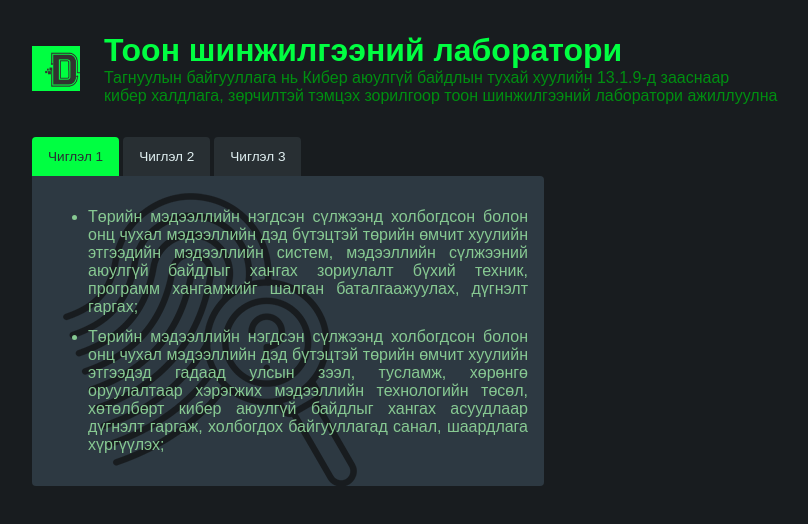
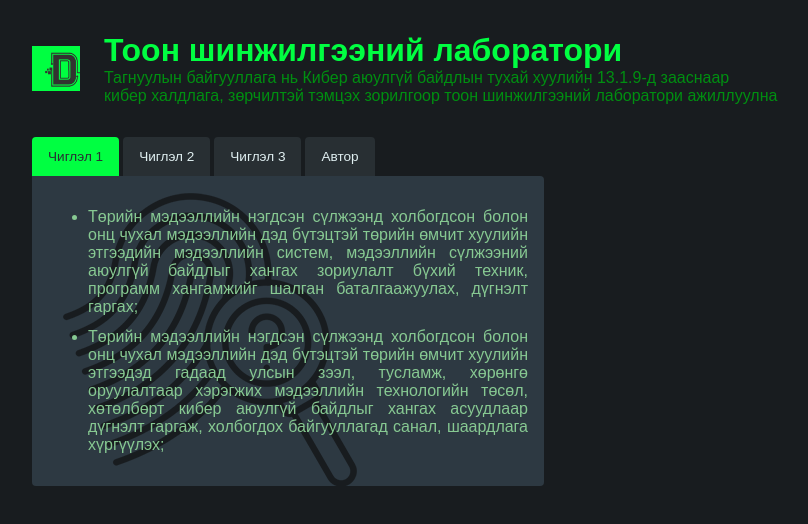
Before and after one commit to xapbaatar/df, a website built with Parcel: page index.html in a window 1280 px wide. Both pictures are taken after a click on the button "Чиглэл 1". Shown: the whole page, without its empty margins (0-808 px from the left). Built offline with nearby package versions, Linux system fonts and the light colour scheme.

Commit message:
new file:   .cache/04/eda49ed3159c1c562ee9cceb9655f6.json 	new file:   .cache/76/d362599d66105476a8723247b7a37e.json 	new file:   .cache/78/9929c6ca8a61f32834dd1f14eac64a.json 	new file:   .cache/99/053ca04f5839a6e78aef64b53bc34f.json 	new file:   .cache/c4/5cf21cdc0bbf8ab44a3cc709336191.json 	new file:   .gitignore 	new file:   dist/df.04829813.js 	new file:   dist/df.04829813.js.map 	new file:   dist/fingerprint.495149be.png 	new file:   dist/index.html 	new file:   dist/logo.c8ea533f.png 	new file:   dist/style.a247e7fa.css 	new file:   dist/style.a247e7fa.css.map 	modified:   index.html 	modified:   index.js 	new file:   package-lock.json

```diff
--- a/index.html
+++ b/index.html
@@ -21,6 +21,7 @@
         <button id="btn-why-react" class="active">Чиглэл 1</button>
         <button id="btn-core-features">Чиглэл 2</button>
         <button id="btn-resources">Чиглэл 3</button>
+        <button id="btn-about">Автор</button>
       </menu>
       <div id="tab-content"></div>
     </div>
--- a/index.js
+++ b/index.js
@@ -8,12 +8,16 @@ const content = [
        ],
     [
       "Кибер халдлага зөрчилтэй тэмцэх Үндэсний төвийн кибер халдлага, зөрчил, хортой кодын шинжилгээ хийх үйл ажиллагаанд дэмжлэг үзүүлэх"
+    ],
+    [
+      "Зохиогч Б.Чинзоригт"
     ]
   ];
 
   const btnWhyReact = document.getElementById("btn-why-react");
   const btnCoreFeature = document.getElementById("btn-core-features");
   const btnResources = document.getElementById("btn-resources");
+  const btnAbout = document.getElementById("btn-about");
   const tabContent = document.getElementById("tab-content");
 
   function displayContent(items) {
@@ -32,6 +36,7 @@ const content = [
     btnWhyReact.className = "";
     btnCoreFeature.className = "";
     btnResources.className = "";
+    btnAbout.className = "";
     btn.className = "active"; // set new style / highlight
   }
 
@@ -45,6 +50,9 @@ const content = [
     } else {
       displayContent(content[2]);
     }
+    if (btnId === "btn-about") {
+      displayContent(content[3]);
+    }
   }
 
   displayContent(content[0]); // initially show this content
@@ -52,3 +60,4 @@ const content = [
   btnWhyReact.addEventListener("click", handleClick);
   btnCoreFeature.addEventListener("click", handleClick);
   btnResources.addEventListener("click", handleClick);
+  btnAbout.addEventListener("click", handleClick);
```
Also changed, not shown: dist/fingerprint.495149be.png (added), dist/index.html (added), dist/logo.c8ea533f.png (added), 6 other files.
